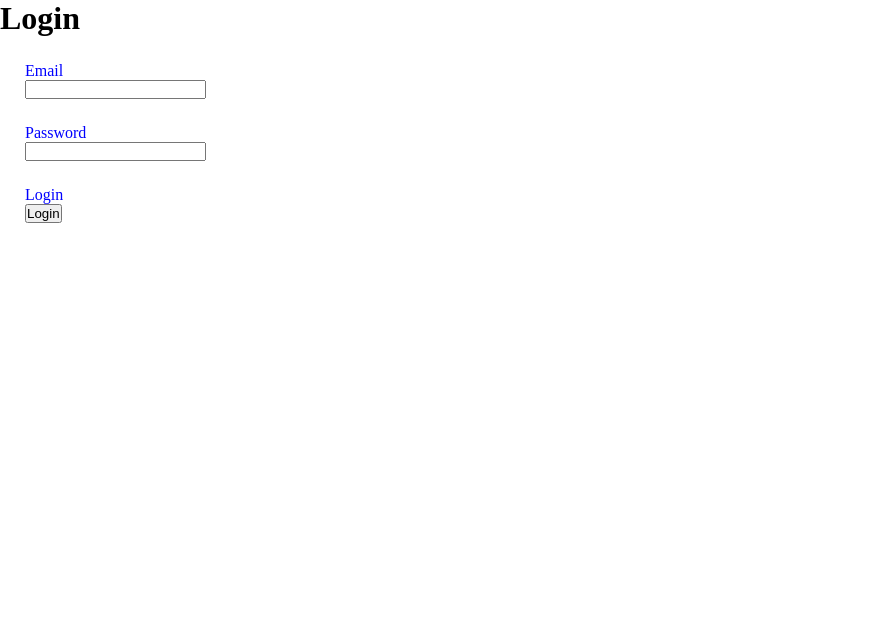
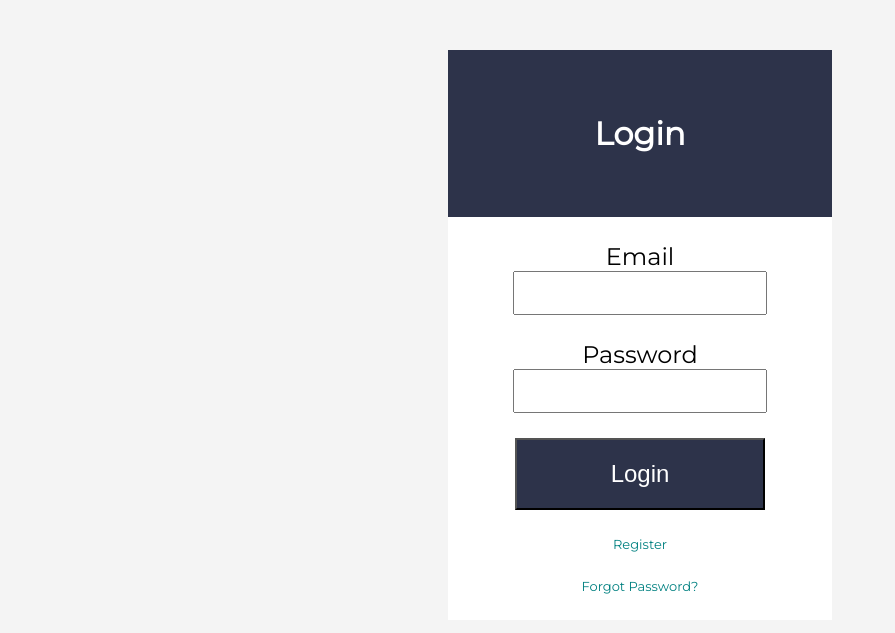
Before and after one commit to nathan755/Foodsafe, a Flask app: page /login in a window 1280 px wide. Shown: the top 633 px of the page, without its empty margins (0-895 px from the left). Run offline with Flask 2, Linux system fonts and the light colour scheme; some libraries are stand-ins or nearby versions.

Commit message:
Basic styling for forms

```diff
--- a/SafeFoodApp/static/main.css
+++ b/SafeFoodApp/static/main.css
@@ -1,6 +1,11 @@
 * {
     margin: 0;
     padding: 0;
+}
+
+body {
+    background-color: #f4f4f4;
+    font-family: 'Montserrat', sans-serif;
 }
 
 a {
@@ -49,10 +54,7 @@ li {
 
 /*form styles*/
 
-.form-field-label {
-    display: block;
-    color: blue;
-}
+
 
 .error-msg {
     display: block;
@@ -62,3 +64,58 @@ li {
 .form-field-box {
     margin:25px;
 }
+
+.form-wrapper {
+    text-align: center;
+    height: auto;
+
+
+}
+
+.form-container {
+    background-color:white ;
+    display: inline-block;
+    position: relative;
+    top: 50px;
+    width: 30%;
+
+}
+
+.form-title {
+
+    color: white;
+    padding: 2em;
+}
+
+.form-container div a {
+    display: block;
+    color: teal;
+    margin: 2em;
+    font-size: small;
+}
+
+.form-header {
+    background-color: #2d334a
+}
+
+.form-field-label {
+    color: black;
+    font-size: x-large;
+    margin: 0.5em;
+
+}
+
+input{
+    width: 75%;
+    height: 3em;
+}
+
+.form-submit {
+    background-color:#2d334a;
+    color: white;
+    font-size: x-large;
+}
+
+.form-field-error {
+    margin: 0.5em;
+}
--- a/SafeFoodApp/templates/login.html
+++ b/SafeFoodApp/templates/login.html
@@ -6,13 +6,21 @@
     <meta name="viewport" content="width=device-width, initial-scale=1.0">
     <meta http-equiv="X-UA-Compatible" content="ie=edge">
     <title>Document</title>
+    <link href="https://fonts.googleapis.com/css?family=Montserrat&display=swap" rel="stylesheet">
+    <script src="https://kit.fontawesome.com/01ceb352be.js" crossorigin="anonymous"></script>
     <link rel="stylesheet" href="{{ url_for('static', filename='main.css')}}">
+
 </head>
 
 <body>
     {% block content%}
-    <h1>Login </h1>
+
+    <div class="form-wrapper">
     <div class="form-container">
+        <div class="form-header">
+            <h1 class="form-title">Login </h1>
+        </div>
+
         <form method="POST" action="">
             {{ form.hidden_tag() }}
 
@@ -47,9 +55,19 @@
 
 
             <div class="form-field-box">
-                {{ form.submit.label(class="form-field-label")}}
+
                 {{ form.submit(class="form-submit") }}
+
             </div>
+            <div>
+                    <a href="#">Register</a>
+                    <a href="#">Forgot Password?</a>
+
+
+            </div>
+
+        </div>
+        </div>
             {% endblock %}
         </body>
         </html>
```
Also changed, not shown: SafeFoodApp/templates/register.html (+6 -1 lines).
